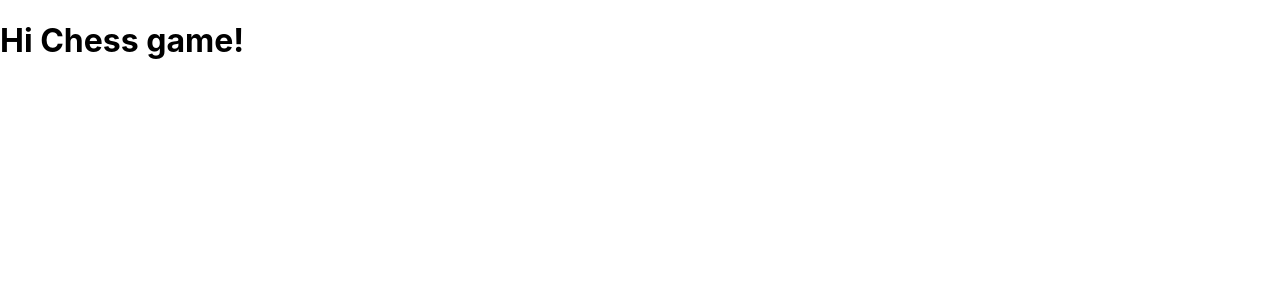
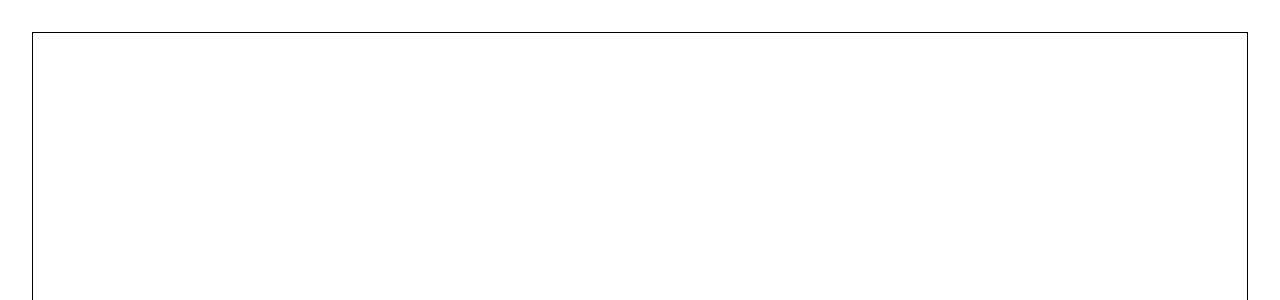
Before and after one commit to Neddaxs/canvas-wasm, a Next.js app: page / in a window 1280 px wide. Shown: the top 300 px of the page. Built offline with nearby package versions, Linux system fonts and the light colour scheme.

Commit message:
added the canvas with a border

```diff
--- /dev/null
+++ b/components/Canvas/Canvas.tsx
@@ -0,0 +1,25 @@
+import { memo, useEffect, useState } from "react";
+
+export default memo(function Canvas(): JSX.Element {
+  const [root, setRoot] = useState<HTMLDivElement>(null);
+
+  useEffect(() => {
+    if (root) {
+      return function onunmount(): void {
+        console.log("unmounting");
+      };
+    }
+  }, [root]);
+
+  return (
+    <div
+      ref={(el) => setRoot(el)}
+      style={{
+        width: "100%",
+        height: "100%",
+        position: "relative",
+        border: "1px solid black",
+      }}
+    />
+  );
+});
--- a/pages/index.tsx
+++ b/pages/index.tsx
@@ -1,4 +1,5 @@
 import Head from "next/head";
+import Canvas from "../components/Canvas/Canvas";
 
 export default function Home() {
   return (
@@ -9,8 +10,14 @@ export default function Home() {
         <link rel="icon" href="/favicon.ico" />
       </Head>
 
-      <main>
-        <h1>Hi Chess game!</h1>
+      <main
+        style={{
+          width: "100vw",
+          height: "100vh",
+          padding: "2em"
+        }}
+      >
+        <Canvas />
       </main>
     </>
   );
```
